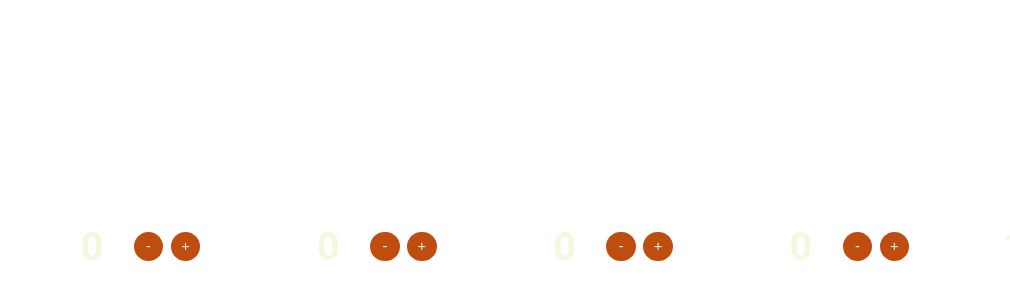
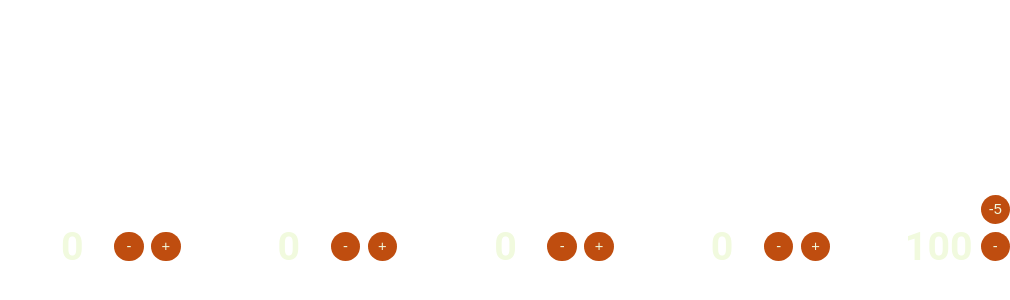
Before and after one commit to meganfitchett-jpg/All-Counters, a plain HTML site: page index.html in a window 1280 px wide. Shown: the part 172-472 px from the top of the page, without its empty margins (270-1280 px from the left). Drawn offline with Linux system fonts and the light colour scheme.

Commit message:
Update index.html

```diff
--- a/index.html
+++ b/index.html
@@ -6,7 +6,7 @@
     <style>
       :root {
         --c: 52;
-        --s: 48;
+        --s: 44;
         --o: 0;
         --u: min(calc(100vw / (5 * var(--c))), 7vh);
       }
```
